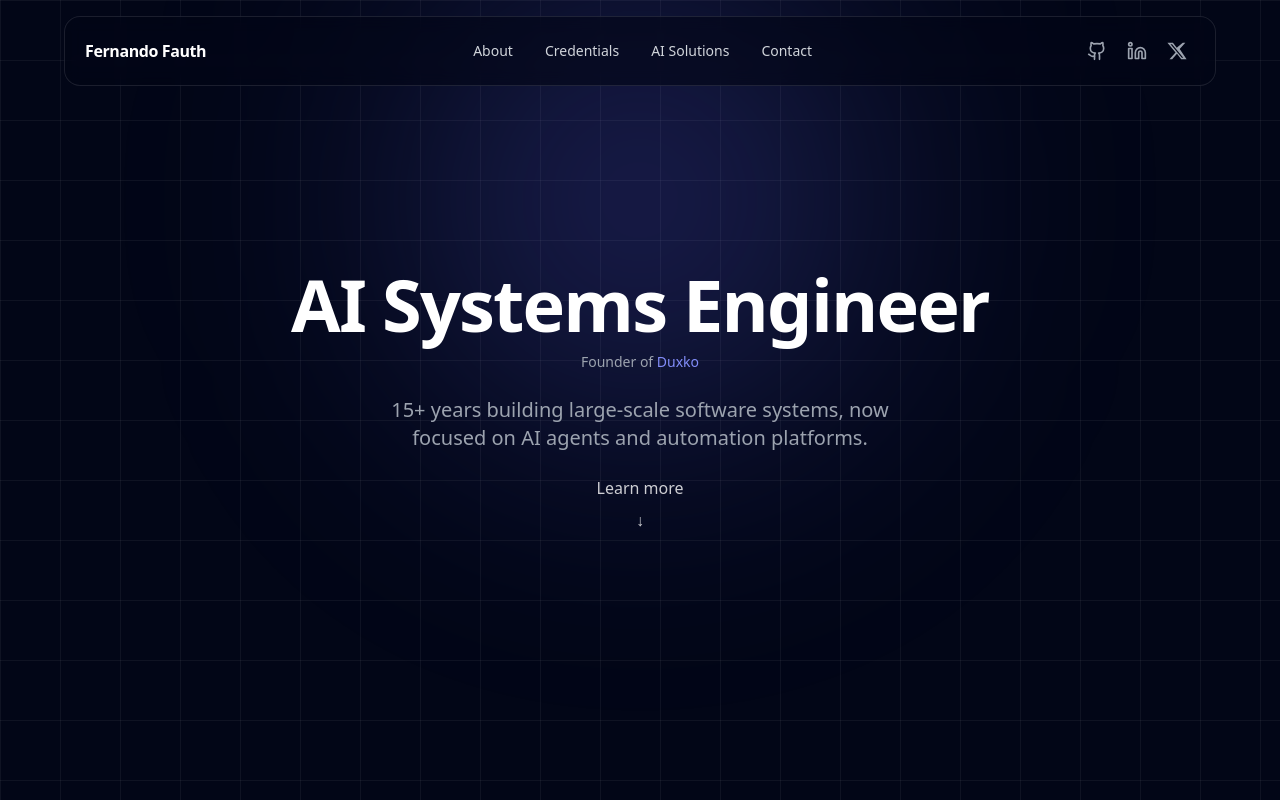
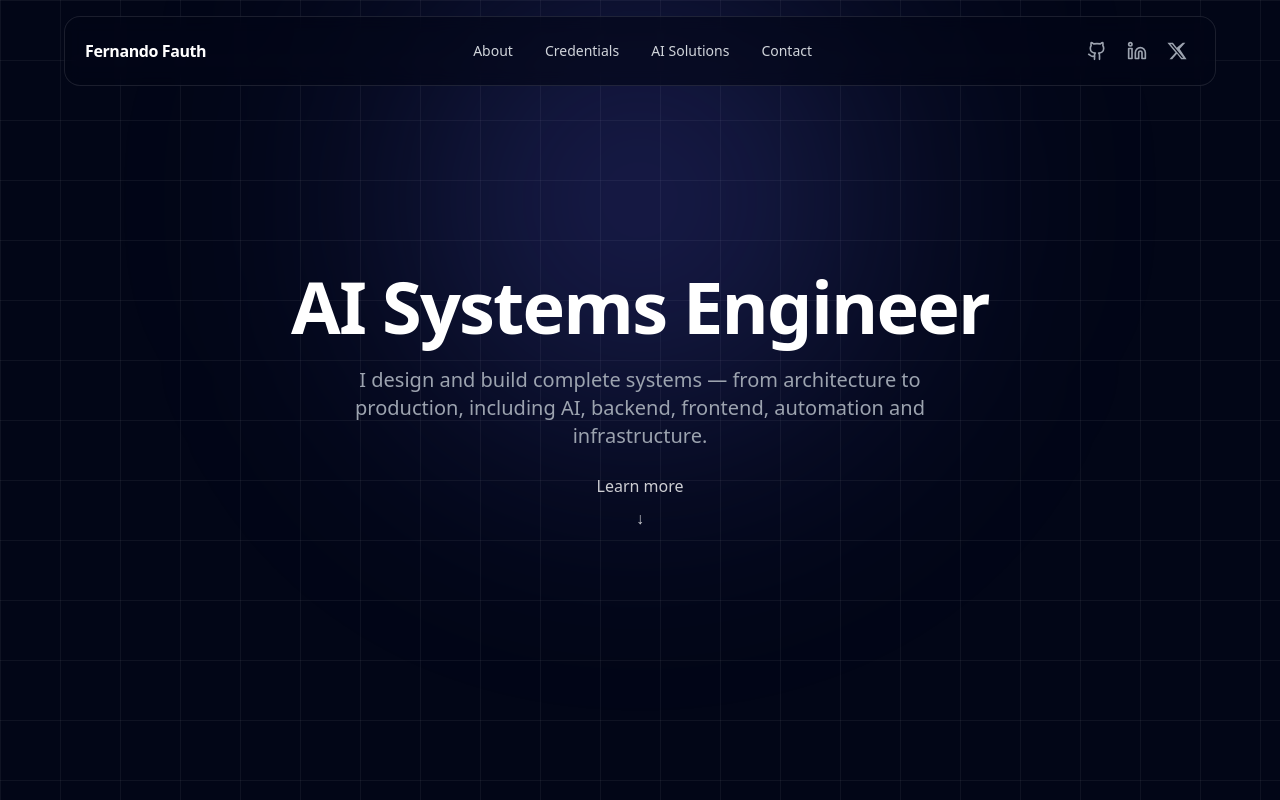
Before and after one commit to fernandofauth/fernandofauth.github.io, a React (Vite) app: page / in a window 1280 px wide. Shown: the top 800 px of the page. Built offline with nearby package versions, Linux system fonts and the light colour scheme.

Commit message:
feat: update Hero component description to focus on system design and AI integration

```diff
--- a/src/components/Hero.jsx
+++ b/src/components/Hero.jsx
@@ -17,14 +17,9 @@ export default function Hero() {
         animate={{ opacity: 1 }}
         transition={{ delay: 0.4 }}
       >
-        <p className="text-sm text-gray-400 mt-3">
-          Founder of <a href="https://duxko.com" target="_blank" rel="noopener noreferrer" className="text-indigo-400 hover:underline">Duxko</a>
-        </p>
-
-        <p className="text-xl text-gray-400 mt-6 max-w-xl">
-          15+ years building large-scale software systems,
-          now focused on AI agents and automation platforms.
-        </p>
+        <div className="text-xl text-gray-400 mt-6 max-w-xl">
+          I design and build complete systems — from architecture to production, including AI, backend, frontend, automation and infrastructure.
+        </div>
       </motion.p>
 
       <motion.a
```
